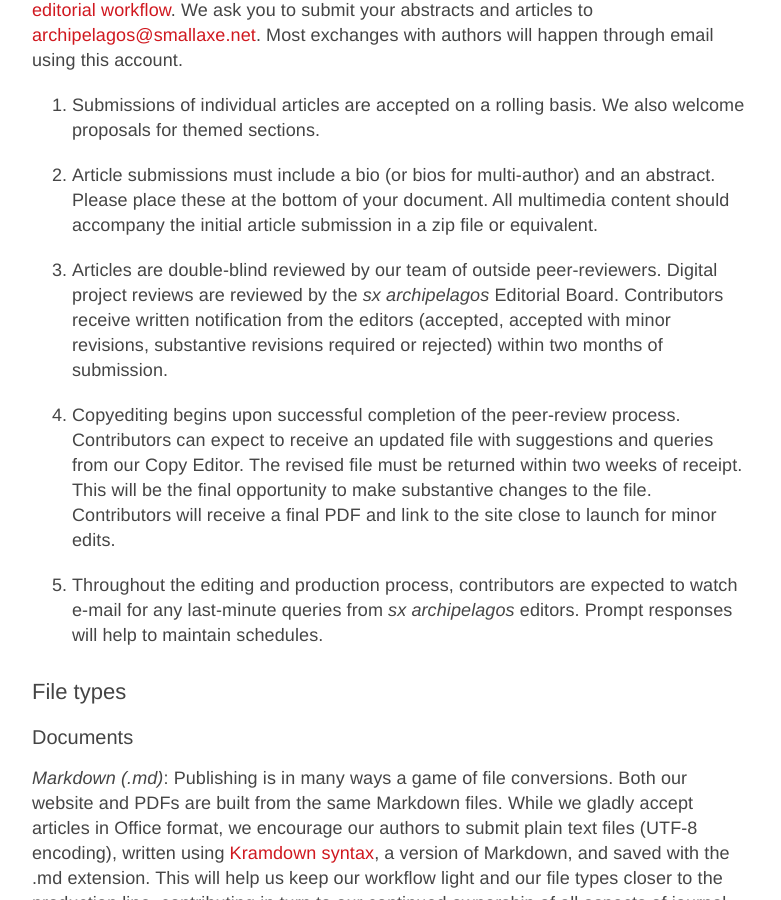
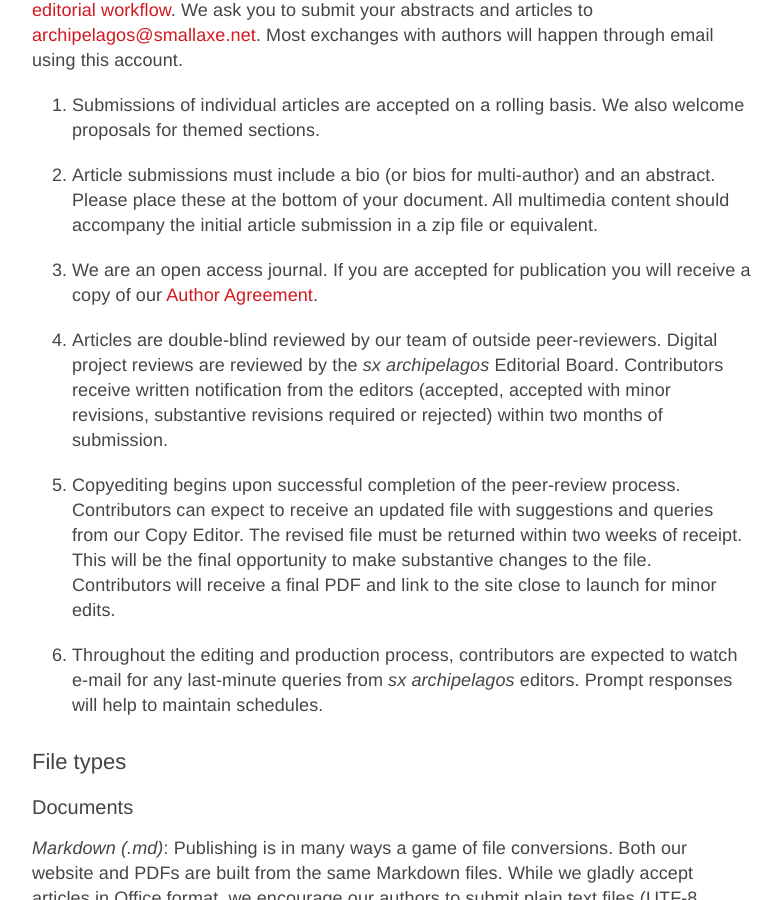
Before and after one commit to archipelagosjournal/archipelagos, a Jekyll site: the page built from submission-guidelines.md, in a window 1280 px wide and 900 px high, scrolled down 1590 px. Shown: the whole window, without its empty margins (248-1029 px from the left). Built offline with Jekyll 4.4.1, drawn with Linux system fonts in a browser that asks for light colours.

Commit message:
added author agreement to about page

```diff
--- a/submission-guidelines.md
+++ b/submission-guidelines.md
@@ -29,6 +29,8 @@
 1. Submissions of individual articles are accepted on a rolling basis. We also welcome proposals for themed sections.
 
 2. Article submissions must include a bio (or bios for multi-author) and an abstract. Please place these at the bottom of your document. All multimedia content should accompany the initial article submission in a zip file or equivalent.
+
+6. We are an open access journal. If you are accepted for publication you will receive a copy of our [Author Agreement]({{site.baseurl}}/public/author-agreement.pdf).
 
 3. Articles are double-blind reviewed by our team of outside peer-reviewers. Digital project reviews are reviewed by the *sx archipelagos* Editorial Board. Contributors receive written notification from the editors (accepted, accepted with minor revisions, substantive revisions required or rejected) within two months of submission.
 
```
